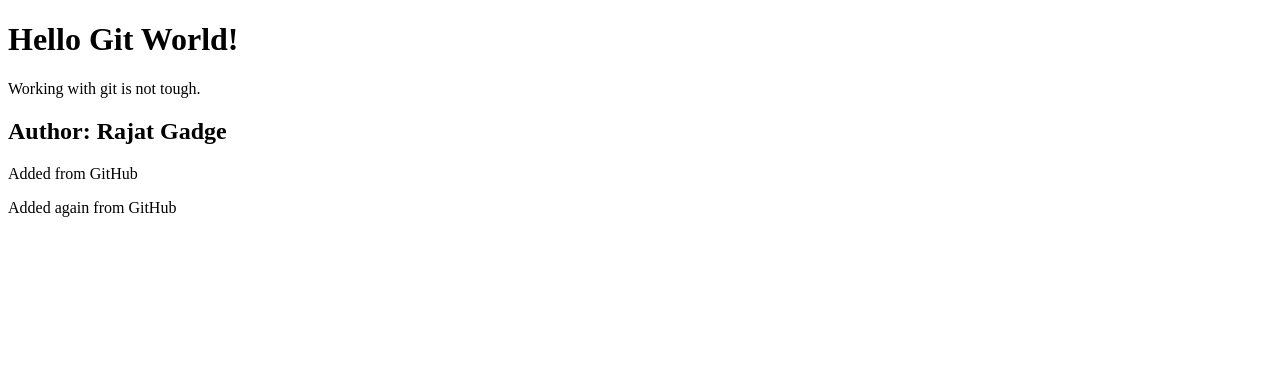
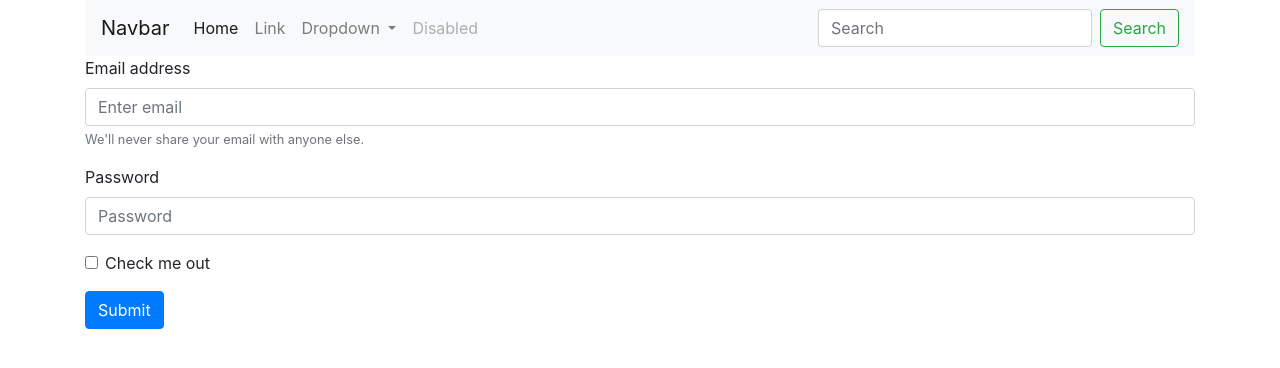
Before and after one commit to Rajat-Argusoft/GitGitHubMasterclass, a plain HTML site: page index.html in a window 1280 px wide. Drawn offline with nearby package versions, Linux system fonts and the light colour scheme.

Commit message:
Navbar added

```diff
--- a/index.html
+++ b/index.html
@@ -1,24 +1,67 @@
 <!DOCTYPE html>
 <html>
+
+    <link rel="stylesheet" href="https://stackpath.bootstrapcdn.com/bootstrap/4.3.1/css/bootstrap.min.css" integrity="sha384-ggOyR0iXCbMQv3Xipma34MD+dH/1fQ784/j6cY/iJTQUOhcWr7x9JvoRxT2MZw1T" crossorigin="anonymous">
     <body>
-        <h1>Hello Git World!</h1>
+        <div class="container">
 
-        <div>
-            <p>Working with git is not tough.</p>
+            <nav class="navbar navbar-expand-lg navbar-light bg-light">
+                <a class="navbar-brand" href="#">Navbar</a>
+                <button class="navbar-toggler" type="button" data-toggle="collapse" data-target="#navbarSupportedContent" aria-controls="navbarSupportedContent" aria-expanded="false" aria-label="Toggle navigation">
+                    <span class="navbar-toggler-icon"></span>
+                </button>
+
+                <div class="collapse navbar-collapse" id="navbarSupportedContent">
+                    <ul class="navbar-nav mr-auto">
+                    <li class="nav-item active">
+                        <a class="nav-link" href="#">Home <span class="sr-only">(current)</span></a>
+                    </li>
+                    <li class="nav-item">
+                        <a class="nav-link" href="#">Link</a>
+                    </li>
+                    <li class="nav-item dropdown">
+                        <a class="nav-link dropdown-toggle" href="#" id="navbarDropdown" role="button" data-toggle="dropdown" aria-haspopup="true" aria-expanded="false">
+                        Dropdown
+                        </a>
+                        <div class="dropdown-menu" aria-labelledby="navbarDropdown">
+                        <a class="dropdown-item" href="#">Action</a>
+                        <a class="dropdown-item" href="#">Another action</a>
+                        <div class="dropdown-divider"></div>
+                        <a class="dropdown-item" href="#">Something else here</a>
+                        </div>
+                    </li>
+                    <li class="nav-item">
+                        <a class="nav-link disabled" href="#" tabindex="-1" aria-disabled="true">Disabled</a>
+                    </li>
+                    </ul>
+                    <form class="form-inline my-2 my-lg-0">
+                    <input class="form-control mr-sm-2" type="search" placeholder="Search" aria-label="Search">
+                    <button class="btn btn-outline-success my-2 my-sm-0" type="submit">Search</button>
+                    </form>
+                </div>
+            </nav>
+
+            <form>
+                  <div class="form-group">
+                    <label for="exampleInputEmail1">Email address</label>
+                    <input type="email" class="form-control" id="exampleInputEmail1" aria-describedby="emailHelp" placeholder="Enter email">
+                    <small id="emailHelp" class="form-text text-muted">We'll never share your email with anyone else.</small>
+                  </div>
+                  <div class="form-group">
+                    <label for="exampleInputPassword1">Password</label>
+                    <input type="password" class="form-control" id="exampleInputPassword1" placeholder="Password">
+                  </div>
+                  <div class="form-group form-check">
+                    <input type="checkbox" class="form-check-input" id="exampleCheck1">
+                    <label class="form-check-label" for="exampleCheck1">Check me out</label>
+                  </div>
+                  <button type="submit" class="btn btn-primary">Submit</button>
+              </form>
+
         </div>
+    </body>
 
-        <h2>Author: Rajat Gadge</h2>
-
-
-        <div>
-            <p>Added from GitHub</p>
-        </div>
-
-        <div>
-            <p>Added again from GitHub</p>
-        </div>
-
-
-        <!--Some Comments-->
-    </body>
+    <script src="https://code.jquery.com/jquery-3.3.1.slim.min.js" integrity="sha384-q8i/X+965DzO0rT7abK41JStQIAqVgRVzpbzo5smXKp4YfRvH+8abtTE1Pi6jizo" crossorigin="anonymous"></script>
+    <script src="https://cdnjs.cloudflare.com/ajax/libs/popper.js/1.14.7/umd/popper.min.js" integrity="sha384-UO2eT0CpHqdSJQ6hJty5KVphtPhzWj9WO1clHTMGa3JDZwrnQq4sF86dIHNDz0W1" crossorigin="anonymous"></script>
+    <script src="https://stackpath.bootstrapcdn.com/bootstrap/4.3.1/js/bootstrap.min.js" integrity="sha384-JjSmVgyd0p3pXB1rRibZUAYoIIy6OrQ6VrjIEaFf/nJGzIxFDsf4x0xIM+B07jRM" crossorigin="anonymous"></script>
 </html>
```
